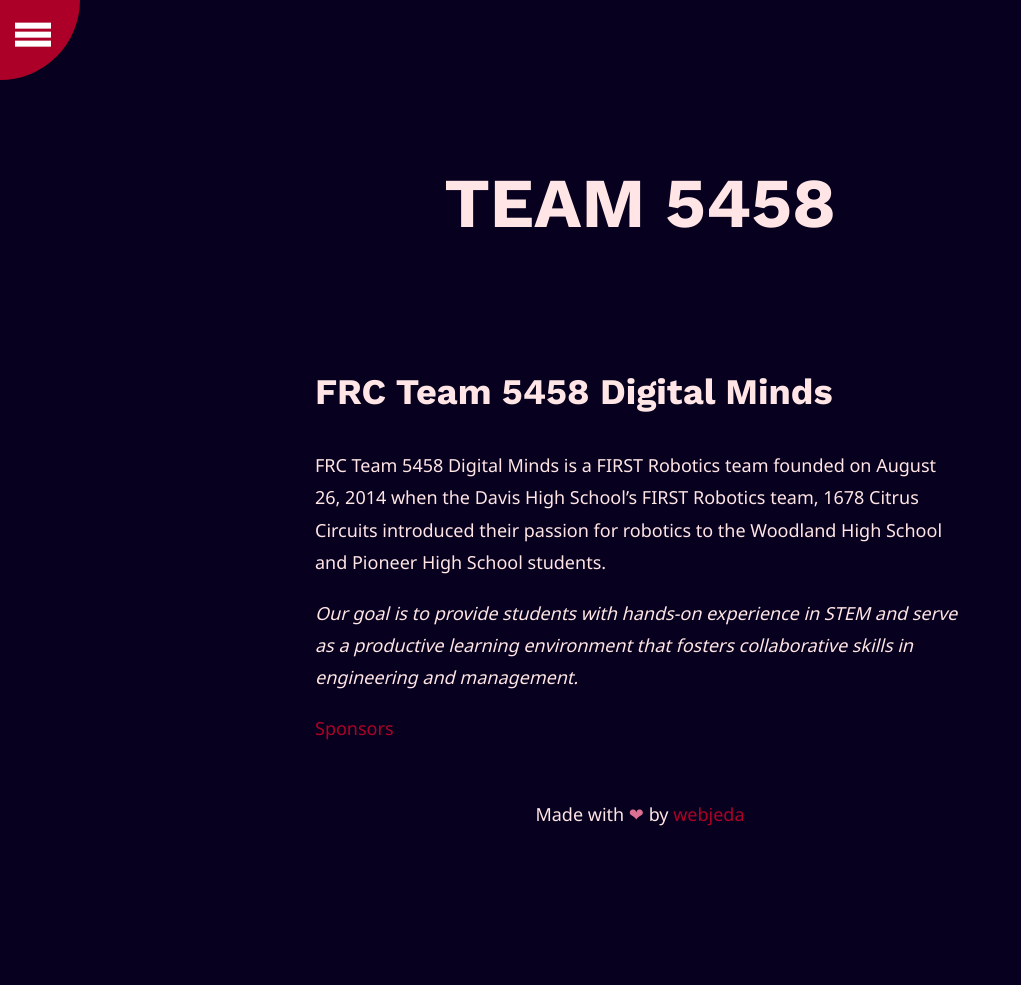
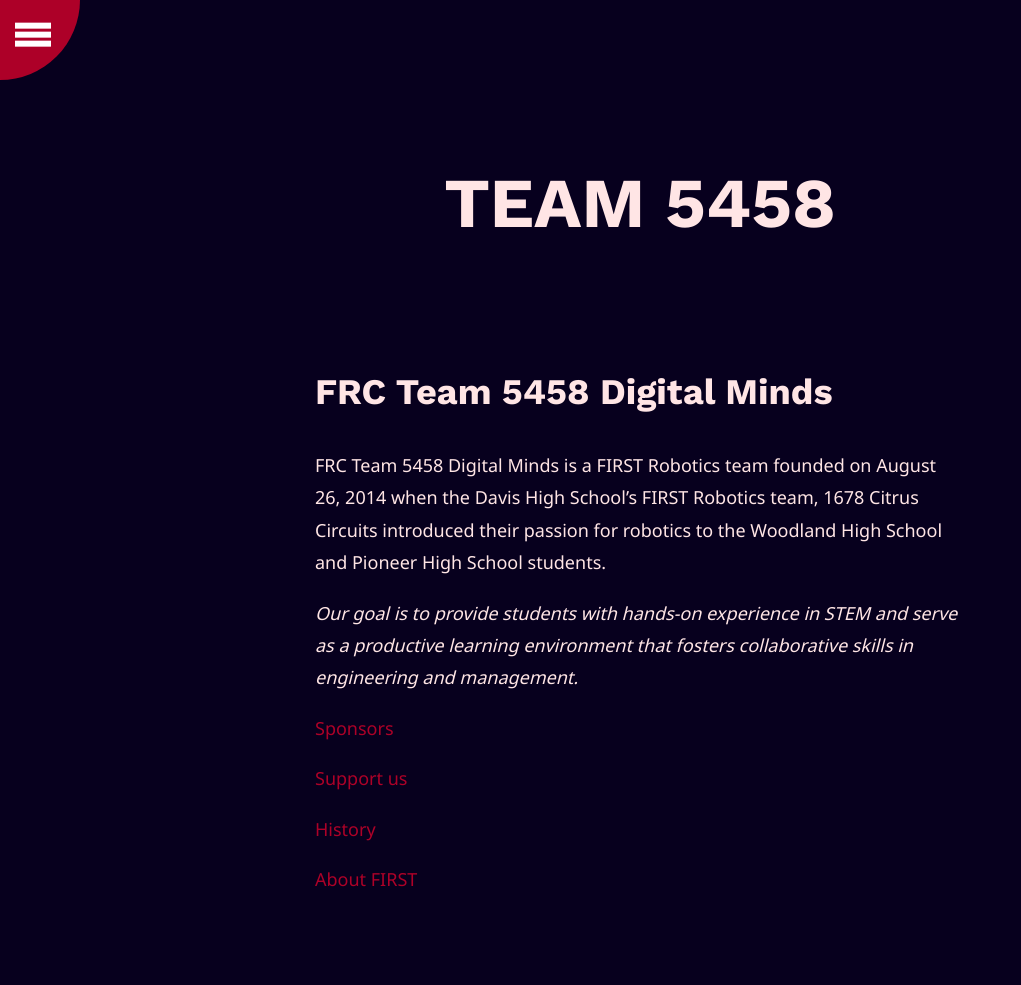
Before and after one commit to FRCTeam5458DigitalMinds/team5458.com, a Jekyll site: the page built from index.md, in a window 1280 px wide. Shown: the whole page, without its empty margins (0-1021 px from the left). Built offline with Jekyll 4.4.1, drawn with Linux system fonts in a browser that asks for light colours; nearby versions of some CDN libraries; before the commit the page ends 900 px from its top, so only the background shows below that.

Commit message:
Add more hyperlinks on /

```diff
--- a/_layouts/default.html
+++ b/_layouts/default.html
@@ -34,7 +34,7 @@
   {{ content }}
 
     <footer>
-      Made with <span style="color: palevioletred">❤</span> by <a href="http://webjeda.com">webjeda</a>
+
   </footer>
 </div>
   <!-- Calling Fontawesome at the end to avoid delay in loading -->
--- a/index.md
+++ b/index.md
@@ -10,3 +10,9 @@
 *Our goal is to provide students with hands-on experience in STEM and serve as a productive learning environment that fosters collaborative skills in engineering and management.*
 
 [Sponsors](/sponsors/)
+
+[Support us](/support/)
+
+[History](/history/)
+
+[About FIRST](/about-first/)
```
Also changed, not shown: _pages/support.md (renamed from _pages/supportus.md).
